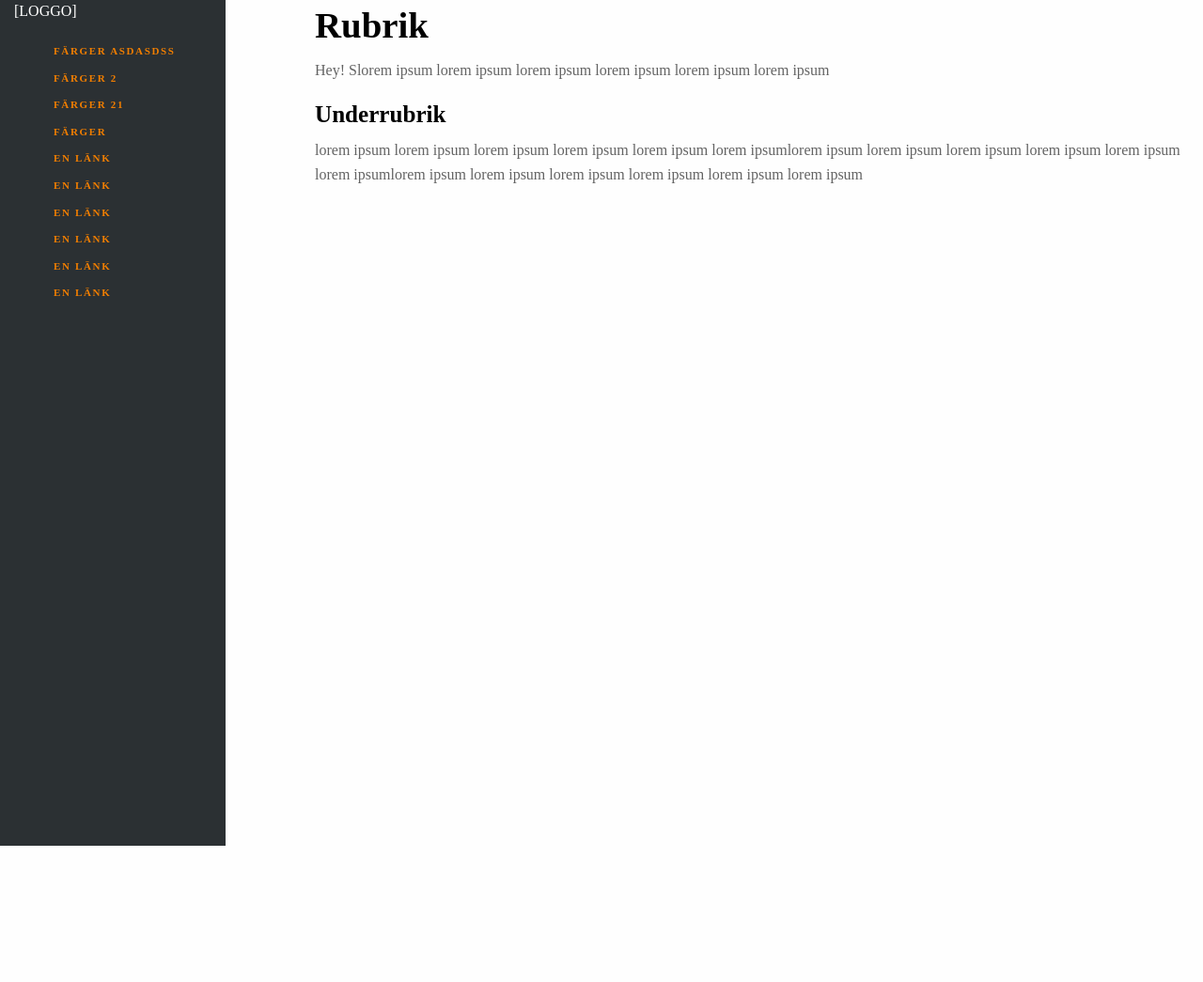
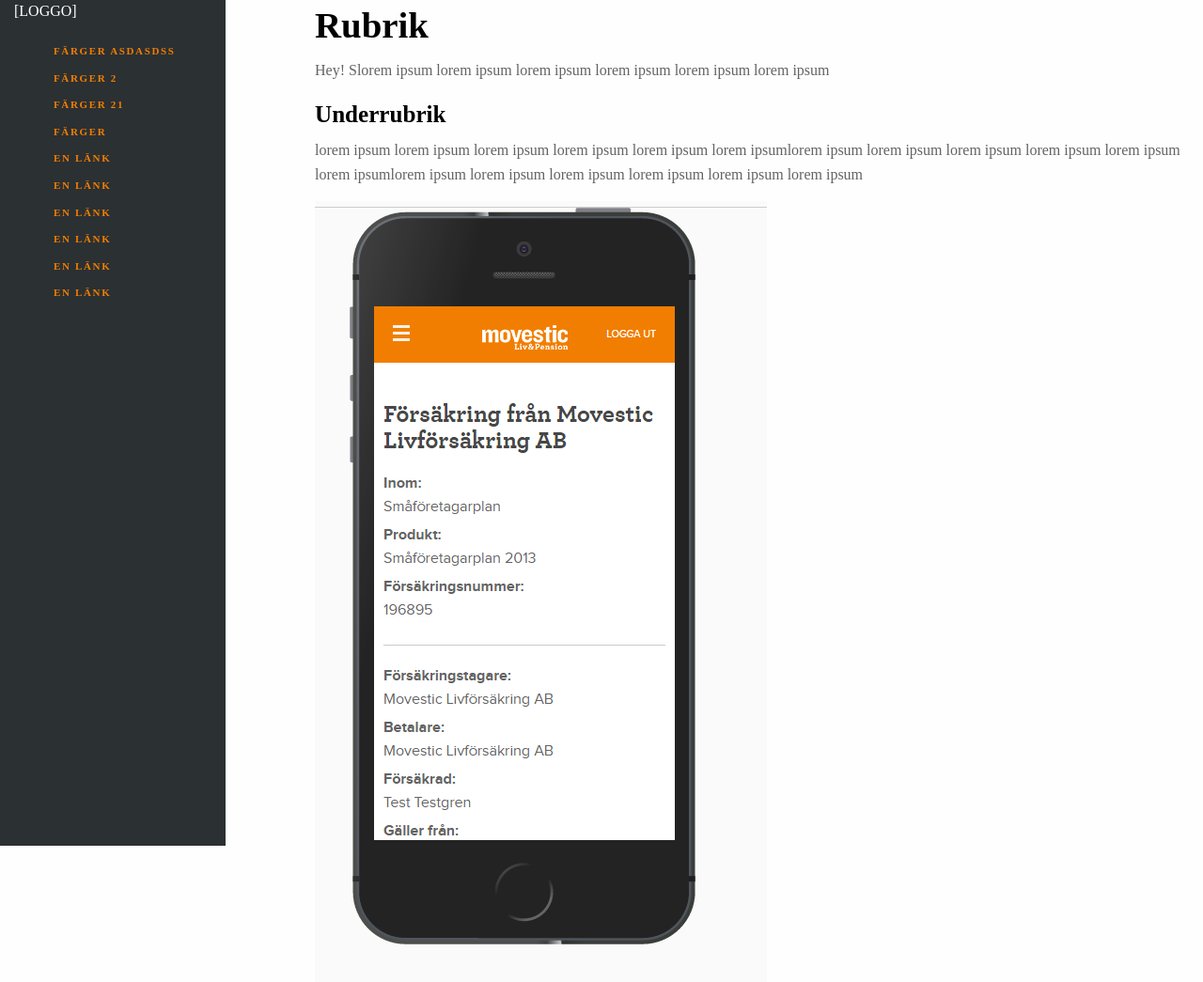
Before and after one commit to Movestic/DesignManual, a Jekyll site: the page built from docs/index.md, in a window 1280 px wide. Shown: the whole page at 94% size. Built offline with Jekyll 4.4.1, drawn with Linux system fonts in a browser that asks for light colours; nearby versions of some CDN libraries; some web fonts are replaced; before the commit the page ends 900 px from its top, so only the background shows below that.

Commit message:
image test

```diff
--- a/docs/_layouts/movestic.html
+++ b/docs/_layouts/movestic.html
@@ -28,7 +28,10 @@
                 </ul>
             </nav>
         </div>
-        <div class="small-9 columns">{{ content }}</div>
+        <div class="small-9 columns">
+            {{ content }}
+            <img src="/img/fskmob.png" />
+        </div>
     </div>
     <script src="https://code.jquery.com/jquery-3.1.1.min.js" integrity="sha256-hVVnYaiADRTO2PzUGmuLJr8BLUSjGIZsDYGmIJLv2b8="
         crossorigin="anonymous"></script>
```
